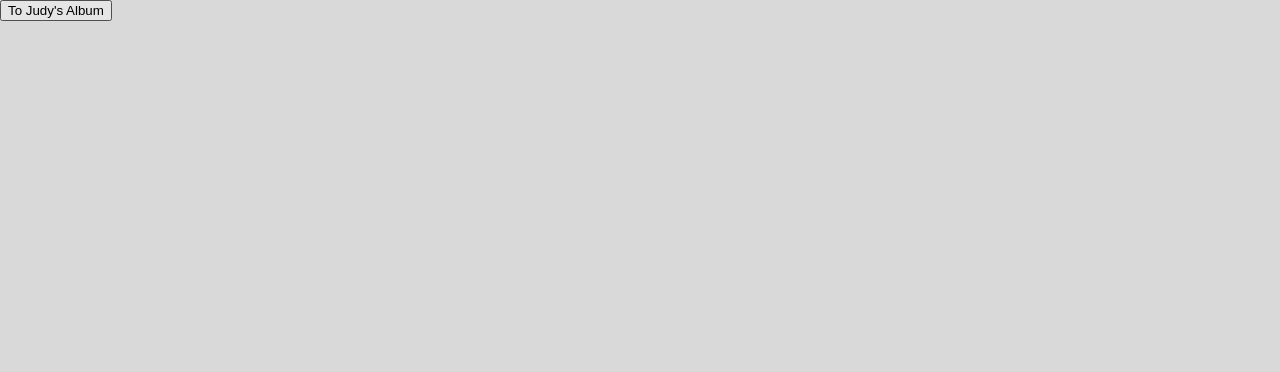
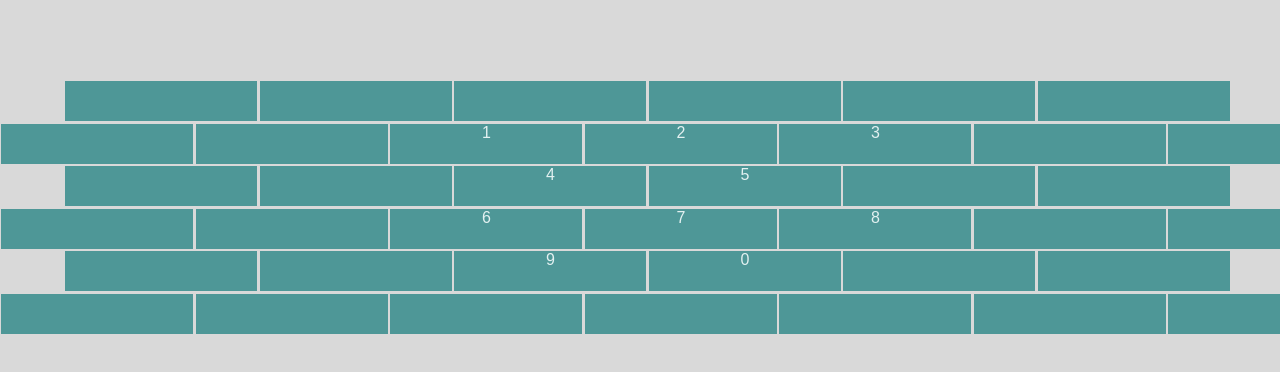
Before and after one commit to Ansticefish/memories, a Vue app: page / in a window 1280 px wide. Shown: the top 372 px of the page. Built offline with nearby package versions, Linux system fonts and the light colour scheme; a web font is replaced by a local one.

Commit message:
Set up the basic style and animation for bricks

```diff
--- a/src/views/Login.vue
+++ b/src/views/Login.vue
@@ -1,19 +1,124 @@
 <template>
-<div>
-  <button @click="fetchData">To Judy's Album</button>
+<div class="container">
+  <div class="wall">
+    <div class="row row1">
+      <div v-for="n in 6" class="brick" :key="n"></div>
+    </div>
+    <!-- rows with numbers -->
+    <div v-for="group, i in rows"
+    :class="['row', `row${i + 2}`]"
+    :key="i">
+      <div v-for="n, index in group"
+      :class="['brick', `num-${n}`]"
+      :key="index"
+      :style="n === -1? '': bricksStyle[n-1]"
+      @click="enterCode(n)"
+      >
+      {{ n === -1? '': n}}
+      </div>
+    </div>
+    <div class="row row6">
+      <div v-for="n in 7"
+      class="brick"
+      :key="n">
+      </div>
+    </div>
+  </div>
 </div>
 </template>
 
 <script>
 export default {
   name: 'Login',
+  data () {
+    return {
+      rows: [
+        [-1, -1, 1, 2, 3, -1, -1],
+        [-1, -1, 4, 5, -1, -1],
+        [-1, -1, 6, 7, 8, -1, -1],
+        [-1, -1, 9, 0, -1, -1],
+      ],
+      code: '',
+      bricksStyle: [
+        '', '', '', '', '', '', '', '', ''
+      ],
+      bricksMove: [
+        '', '', '', '', '', '', '', '', ''
+      ],
+    }
+  },
   methods: {
-    async fetchData () {
-      await this.$store.dispatch('getData', 960818)
+    async fetchData (code) {
+      await this.$store.dispatch('getData', Number(code))
       if(this.$store.state.login === true) {
         this.$router.push('/forJudy')
+      } else {
+        this.code = ''
+        this.resetBricks()
+        // add error message
+        console.log('You enter the wrong code!')
+      }
+    },
+    enterCode(n) {
+      if (n === -1) return
+      this.code = this.code + n
+      // change the appearance of clicked bricks
+      if (this.bricksMove[n - 1]) {
+        this.bricksMove[n-1] -= 2
+        this.$set(this.bricksStyle, n - 1, this.setStyle(this.bricksMove[n - 1], '#a8245b'))
+      } else {
+        this.$set(this.bricksStyle, n - 1, this.setStyle(-2, '#a8245b'))
+        this.bricksMove[n-1] = -2
+      }
+      if(this.code.length === 6) {
+        this.fetchData(this.code)
+      }
+    },
+    setStyle (x, bg) {
+      return `transform: translateX(${x}vw) ; background: ${bg}`
+    },
+    resetBricks () {
+      for (let i = -1; i < this.bricksMove.length; i++) {
+        this.$set(this.bricksStyle, i, '')
+        this.bricksMove[i] = ''
       }
     }
   }
 }
 </script>
+
+
+<style lang="scss" scoped>
+.wall {
+  width: 100vw;
+  margin: 10vh auto;
+  overflow: hidden;
+  .row {
+    display: flex;
+    width: fit-content;
+    perspective: 500px;
+      .brick {
+      width: 15vw;
+      height: 5vh;
+      margin: 0.1vw;
+      text-align: center;
+      background-color: #4E9797;
+      transform-style: preserve-3d;
+      color: #e3f1f1;
+      transition: all 1s ease-in-out;
+    }
+    // set up hover effect for input panel
+    [ class*="num" ]:not(.num--1):hover {
+      font-size: 1.5rem;
+      background-color: #438181;
+      transform: translateZ(3vw) ;
+      transform-origin: left;
+      cursor: pointer;
+      z-index: 5;
+    }
+  }
+  .row1, .row3, .row5 {
+    margin-left: 5vw;
+  }
+}
+</style>
```
